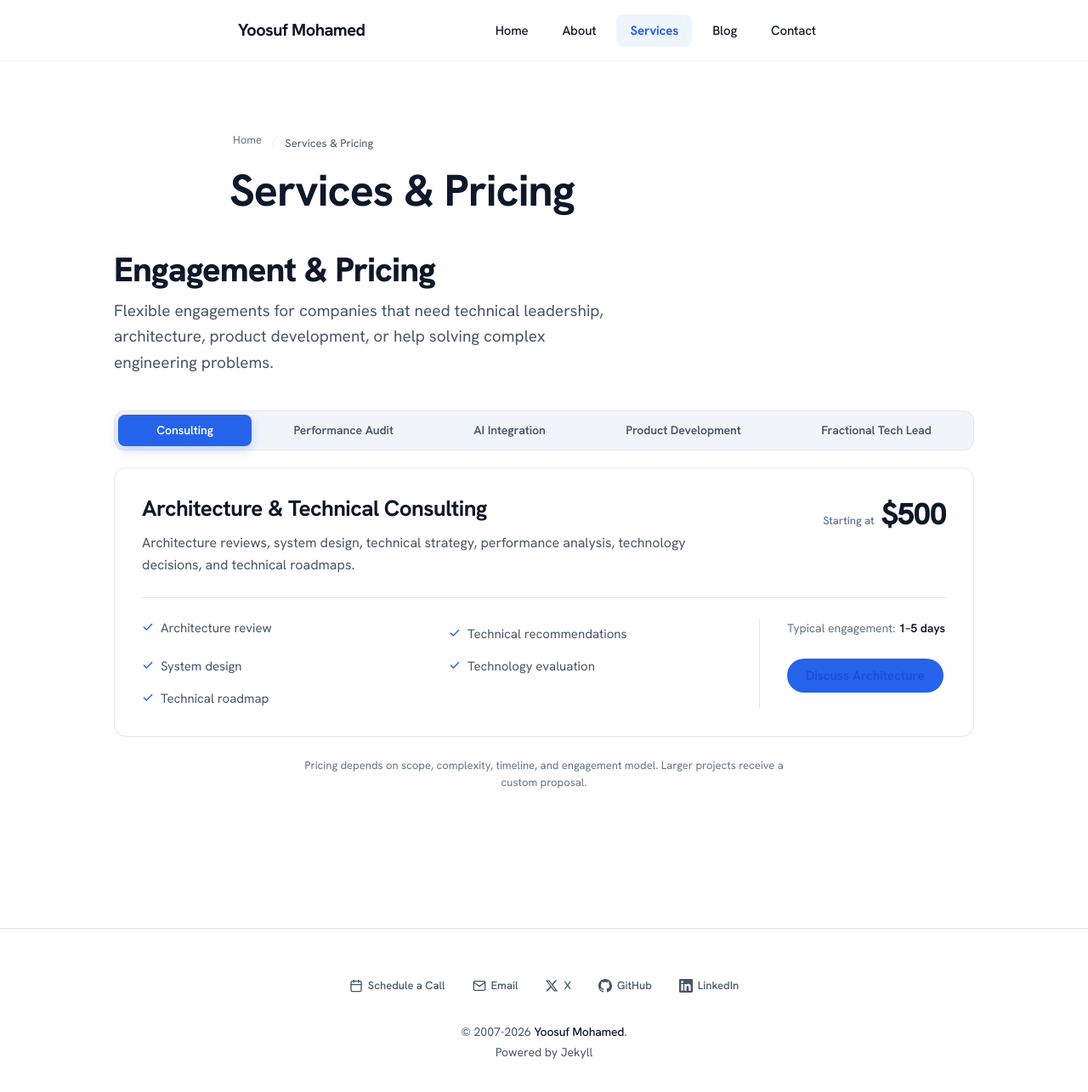
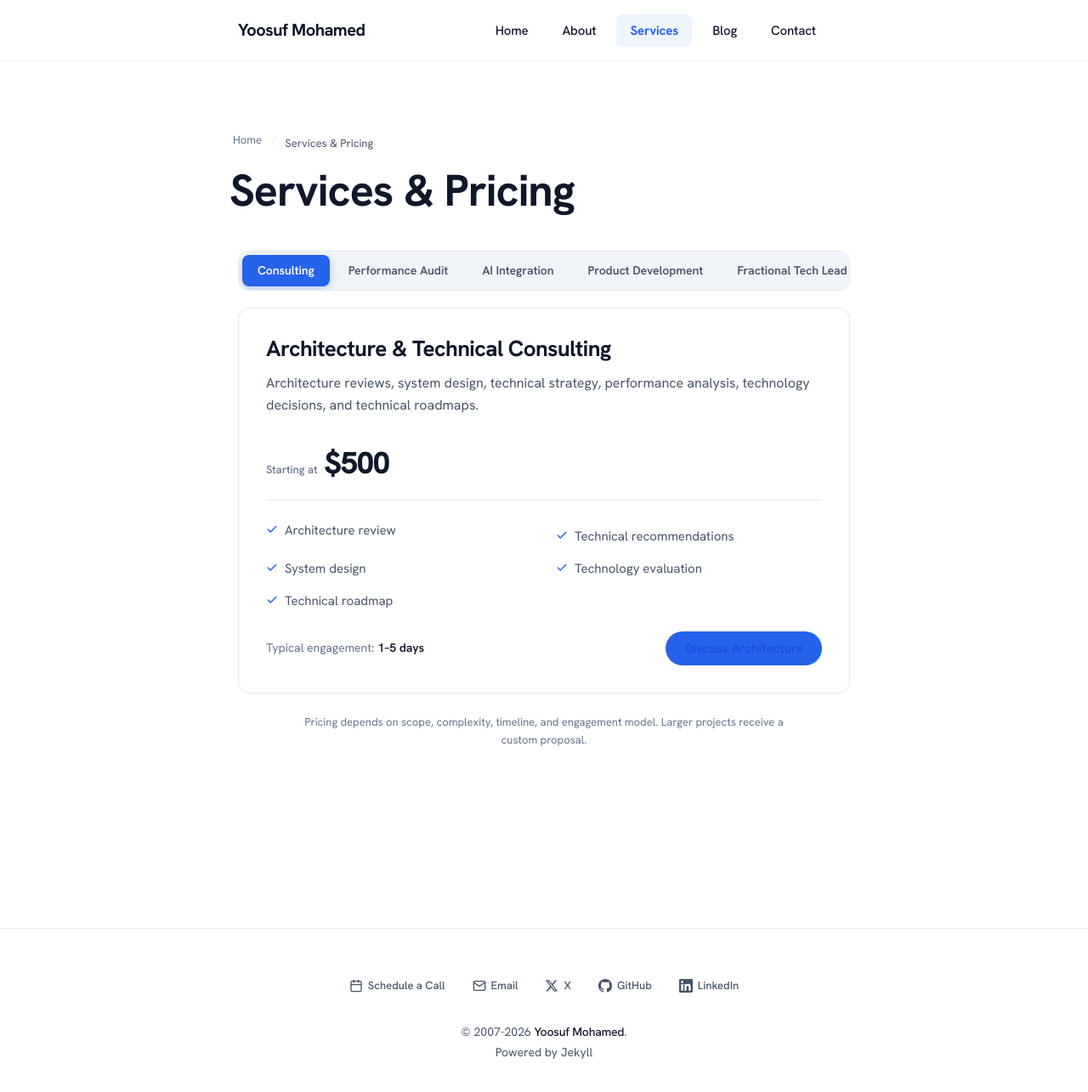
Before and after one commit to yoosuf/yoosuf.github.io, a Jekyll site: the page built from services.md, in a window 1280 px wide and 1299 px high. Shown: the top 1285 px of the window at 85% size. Built offline with Jekyll 4.4.1, drawn with Linux system fonts in a browser that asks for light colours.

Commit message:
Align services page to standard width and drop section heading

```diff
--- a/_includes/engagement-pricing.html
+++ b/_includes/engagement-pricing.html
@@ -1,14 +1,5 @@
-<section class="engagement-pricing" aria-labelledby="engagement-pricing-title">
+<section class="engagement-pricing">
   <div class="ep-inner">
-    <header class="ep-header">
-      <h2 id="engagement-pricing-title" class="ep-title">Engagement &amp; Pricing</h2>
-      <p class="ep-subtitle">
-        Flexible engagements for companies that need technical leadership,
-        architecture, product development, or help solving complex engineering
-        problems.
-      </p>
-    </header>
-
     <div class="ep-tabs" id="ep-tabs">
       <div
         class="ep-tablist"
@@ -77,7 +68,7 @@
             </li>
             {% endfor %}
           </ul>
-          <div class="ep-panel-aside">
+          <div class="ep-panel-foot">
             <p class="ep-duration">
               <span>Typical engagement:</span>
               <strong>{{ service.duration }}</strong>
--- a/_sass/_services.scss
+++ b/_sass/_services.scss
@@ -1,53 +1,38 @@
 /* ===== Engagement & Pricing ===== */
 
 .engagement-pricing {
-	grid-column: full-start / full-end;
 	margin-top: 0;
 }
 
 .ep-inner {
-	max-width: 1140px;
+	max-width: 720px;
 	margin: 0 auto;
-	padding: 0 max(24px, 5%);
-}
-
-.ep-header {
-	max-width: 760px;
-	margin: 0 0 max(24px, 4%);
-}
-
-.ep-title {
-	margin: 0 0 12px;
-	font-size: clamp(2.8rem, 4vw, 4rem);
-	font-weight: 800;
-	line-height: 1.1;
-	letter-spacing: -0.025em;
-	color: var(--color-darkgrey);
-}
-
-.ep-subtitle {
-	margin: 0;
-	max-width: 640px;
-	font-size: 1.9rem;
-	line-height: 1.6;
-	color: var(--color-midgrey);
+	padding: 0;
 }
 
 /* ===== Tabs ===== */
 
 .ep-tablist {
 	display: flex;
-	flex-wrap: wrap;
+	flex-wrap: nowrap;
 	gap: 4px;
 	margin: 0 0 20px;
 	padding: 4px;
+	overflow-x: auto;
+	-webkit-overflow-scrolling: touch;
+	overscroll-behavior-x: contain;
+	scrollbar-width: none;
+	&::-webkit-scrollbar {
+		display: none;
+	}
 	background: var(--color-lightgrey);
 	border: 1px solid var(--color-border);
 	border-radius: 12px;
 }
 
 .ep-tab {
-	flex: 1 1 auto;
+	flex: 0 0 auto;
+	white-space: nowrap;
 	padding: 10px 18px;
 	font-size: 1.4rem;
 	font-weight: 600;
@@ -169,9 +154,6 @@
 }
 
 .ep-panel-grid {
-	display: grid;
-	grid-template-columns: 1fr minmax(220px, auto);
-	gap: 32px;
 	padding-top: 24px;
 	border-top: 1px solid var(--color-border);
 }
@@ -200,13 +182,13 @@
 	}
 }
 
-.ep-panel-aside {
+.ep-panel-foot {
 	display: flex;
-	flex-direction: column;
-	align-items: flex-start;
-	gap: 24px;
-	padding-left: 32px;
-	border-left: 1px solid var(--color-border);
+	flex-wrap: wrap;
+	align-items: center;
+	justify-content: space-between;
+	gap: 16px 24px;
+	margin-top: 24px;
 }
 
 .ep-duration {
@@ -260,13 +242,11 @@
 /* ===== Dark mode ===== */
 
 @mixin ep-dark-mode {
-	.ep-title,
 	.ep-panel-title,
 	.ep-price-value,
 	.ep-duration strong {
 		color: rgba(255, 255, 255, 0.9);
 	}
-	.ep-subtitle,
 	.ep-panel-desc,
 	.ep-include {
 		color: rgba(255, 255, 255, 0.62);
@@ -319,9 +299,6 @@
 	.ep-panel-grid {
 		border-top-color: rgba(255, 255, 255, 0.08);
 	}
-	.ep-panel-aside {
-		border-left-color: rgba(255, 255, 255, 0.08);
-	}
 }
 
 html.dark-mode {
@@ -337,22 +314,7 @@ html.dark-mode {
 /* ===== Responsive ===== */
 
 @media (max-width: 767px) {
-	.ep-subtitle {
-		font-size: 1.7rem;
-	}
-	.ep-tablist {
-		flex-wrap: nowrap;
-		overflow-x: auto;
-		-webkit-overflow-scrolling: touch;
-		overscroll-behavior-x: contain;
-		scrollbar-width: none;
-		&::-webkit-scrollbar {
-			display: none;
-		}
-	}
 	.ep-tab {
-		flex: 0 0 auto;
-		white-space: nowrap;
 		padding: 9px 16px;
 		font-size: 1.3rem;
 	}
@@ -367,14 +329,10 @@ html.dark-mode {
 		justify-content: flex-start;
 		text-align: left;
 	}
-	.ep-panel-grid {
-		grid-template-columns: 1fr;
-		gap: 24px;
-	}
-	.ep-panel-aside {
+	.ep-panel-foot {
+		flex-direction: column;
+		align-items: flex-start;
 		gap: 16px;
-		padding-left: 0;
-		border-left: 0;
 	}
 	.ep-includes {
 		grid-template-columns: 1fr;
```
